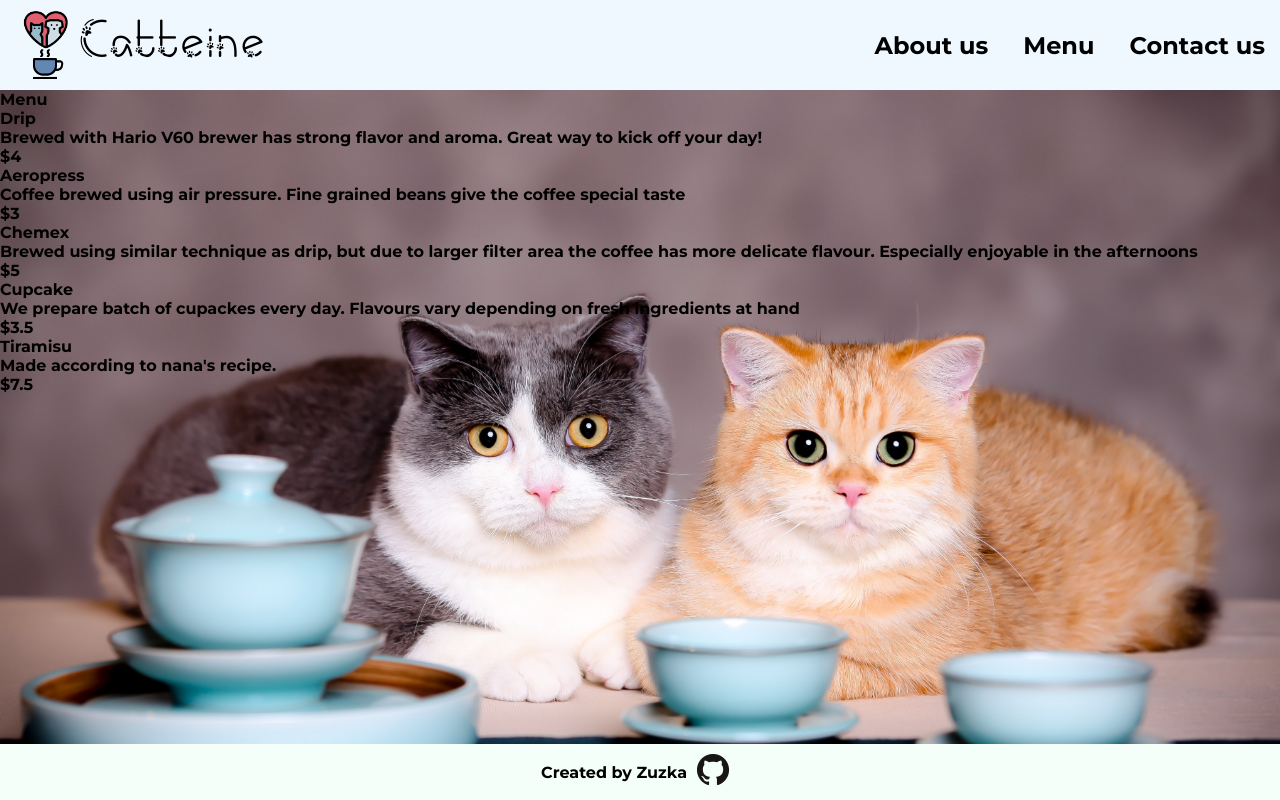
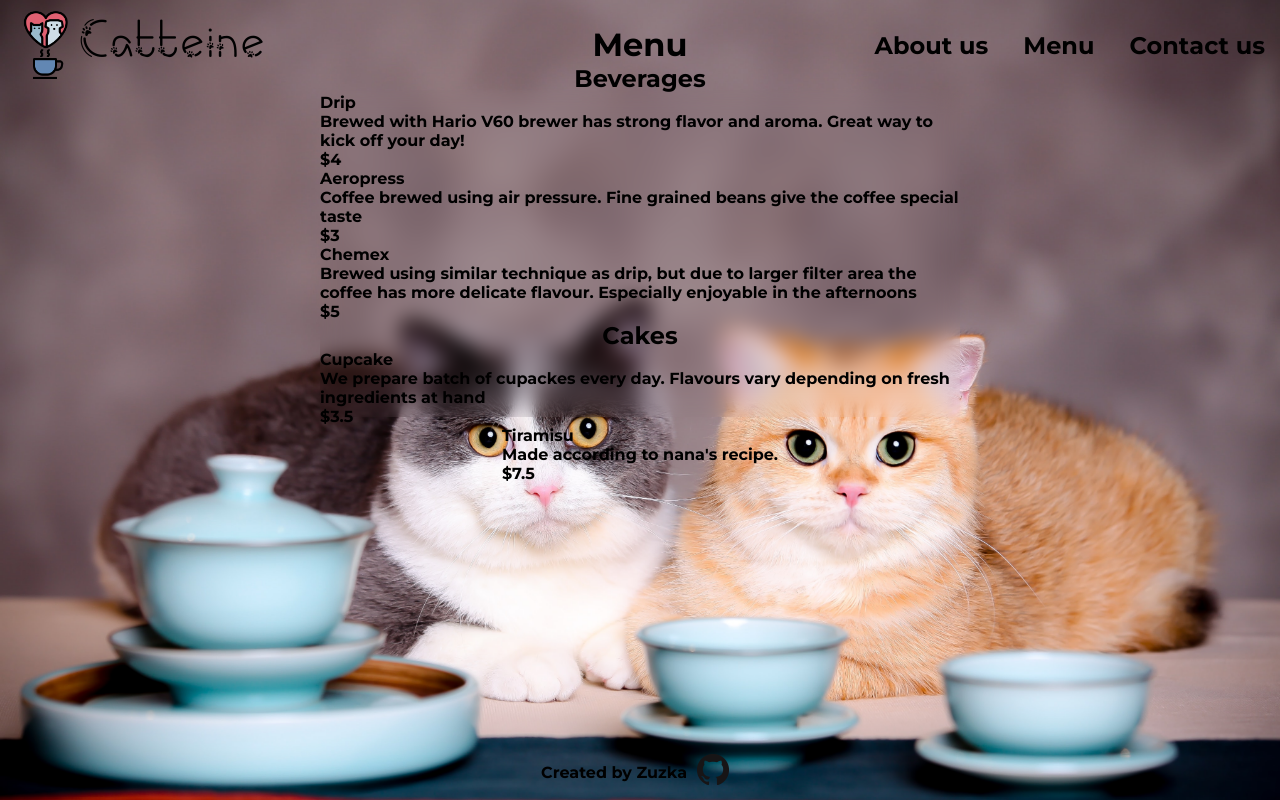
Before and after one commit to UwU-37586109292/Restaurant-page, a website built with webpack: page dist/index.html in a window 1280 px wide. Both pictures are taken after a click on the item "Menu". Built offline with nearby package versions, Linux system fonts and the light colour scheme.

Commit message:
Add blur to menu card

```diff
--- a/src/menu.js
+++ b/src/menu.js
@@ -6,15 +6,34 @@ export default function showMenu() {
 
 function prepareMenuPageContent() {
     const main = prepareMainElement()
-    main.textContent = 'Menu'
+    main.classList.add('flex', 'justify-center')
 
-    main.appendChild(prepareMenuItem('Drip', 'Brewed with Hario V60 brewer has strong flavor and aroma. Great way to kick off your day!', 4))
-    main.appendChild(prepareMenuItem('Aeropress', 'Coffee brewed using air pressure. Fine grained beans give the coffee special taste', 3))
-    main.appendChild(prepareMenuItem('Chemex', 'Brewed using similar technique as drip, but due to larger filter area the coffee has more delicate flavour. Especially enjoyable in the afternoons', 5))
+    const menuContainer = document.createElement('div')
+    menuContainer.classList.add('flex', 'column', 'blur', 'container', 'center')
 
-    main.appendChild(prepareMenuItem('Cupcake', 'We prepare batch of cupackes every day. Flavours vary depending on fresh ingredients at hand', 3.50))
-    main.appendChild(prepareMenuItem('Tiramisu', 'Made according to nana\'s recipe.', 7.50))
+    const menuHeader = document.createElement('div')
+    menuHeader.classList.add('section-header')
+    menuHeader.textContent = 'Menu'
+    menuContainer.appendChild(menuHeader)
 
+    const beveragesHeader = document.createElement('div')
+    beveragesHeader.classList.add('section-header-small')
+    beveragesHeader.textContent = 'Beverages'
+    menuContainer.appendChild(beveragesHeader)
+
+    menuContainer.appendChild(prepareMenuItem('Drip', 'Brewed with Hario V60 brewer has strong flavor and aroma. Great way to kick off your day!', 4))
+    menuContainer.appendChild(prepareMenuItem('Aeropress', 'Coffee brewed using air pressure. Fine grained beans give the coffee special taste', 3))
+    menuContainer.appendChild(prepareMenuItem('Chemex', 'Brewed using similar technique as drip, but due to larger filter area the coffee has more delicate flavour. Especially enjoyable in the afternoons', 5))
+
+    const cakesHeader = document.createElement('div')
+    cakesHeader.classList.add('section-header-small')
+    cakesHeader.textContent = 'Cakes'
+    menuContainer.appendChild(cakesHeader)
+
+    menuContainer.appendChild(prepareMenuItem('Cupcake', 'We prepare batch of cupackes every day. Flavours vary depending on fresh ingredients at hand', 3.50))
+    menuContainer.appendChild(prepareMenuItem('Tiramisu', 'Made according to nana\'s recipe.', 7.50))
+
+    main.appendChild(menuContainer)
 
     return main
 }
--- a/src/style.css
+++ b/src/style.css
@@ -17,12 +17,13 @@ body {
     padding: 0;
     height: 100vh;
     font-family: 'Montserrat', Arial, Helvetica, sans-serif;
+    background: url(../PNG/background2.jpg) no-repeat center fixed;
+    background-size: cover;
 }
 
 #content {
     height: 100vh;
-    background: url(../PNG/background2.jpg) no-repeat center fixed;
-    background-size: cover;
+
 }
 
 .flex {
@@ -35,6 +36,10 @@ body {
 
 .center {
     align-items: center;
+    justify-content: center;
+}
+
+.justify-center {
     justify-content: center;
 }
 
@@ -52,6 +57,24 @@ li {
     height: 100vh;
 }
 
+.container {
+    max-width: 50%;
+    max-height: 50%;
+}
+
+.blur {
+    -webkit-backdrop-filter: blur(10px);
+    backdrop-filter: blur(10px);
+}
+
+.section-header {
+    font-size: xx-large;
+}
+
+.section-header-small {
+    font-size: x-large;
+}
+
 /* hero */
 .hero {
     font-size: xx-large;
@@ -62,7 +85,7 @@ li {
 
 /* header */
 header {
-    background-color: aliceblue;
+    /* background-color: aliceblue; */
     display: flex;
     justify-content: space-between;
     padding: 10px;
@@ -91,7 +114,7 @@ header li:hover {
 /* footer */
 footer {
     margin-top: auto;
-    background-color: mintcream;
+    /* background-color: mintcream; */
 }
 
 footer>* {
```
Also changed, not shown: dist/main.js.
